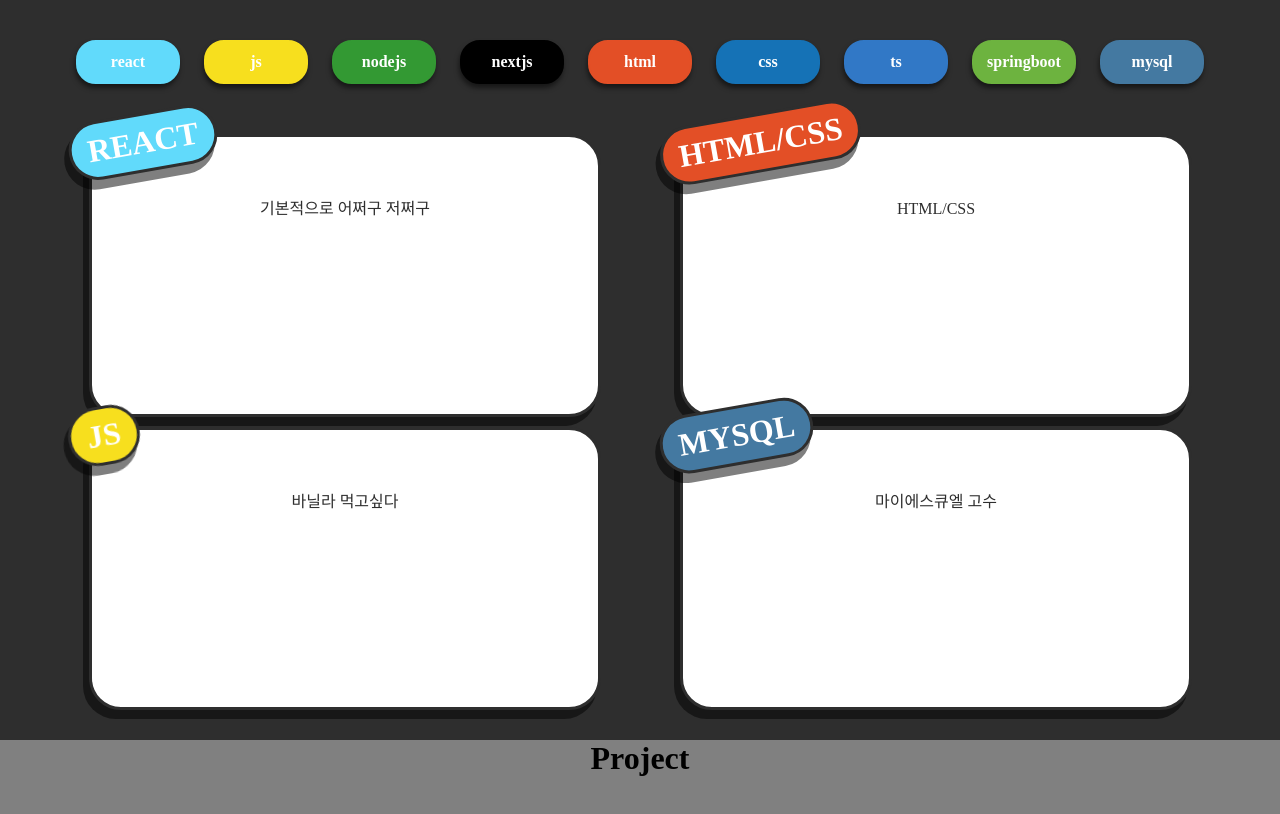
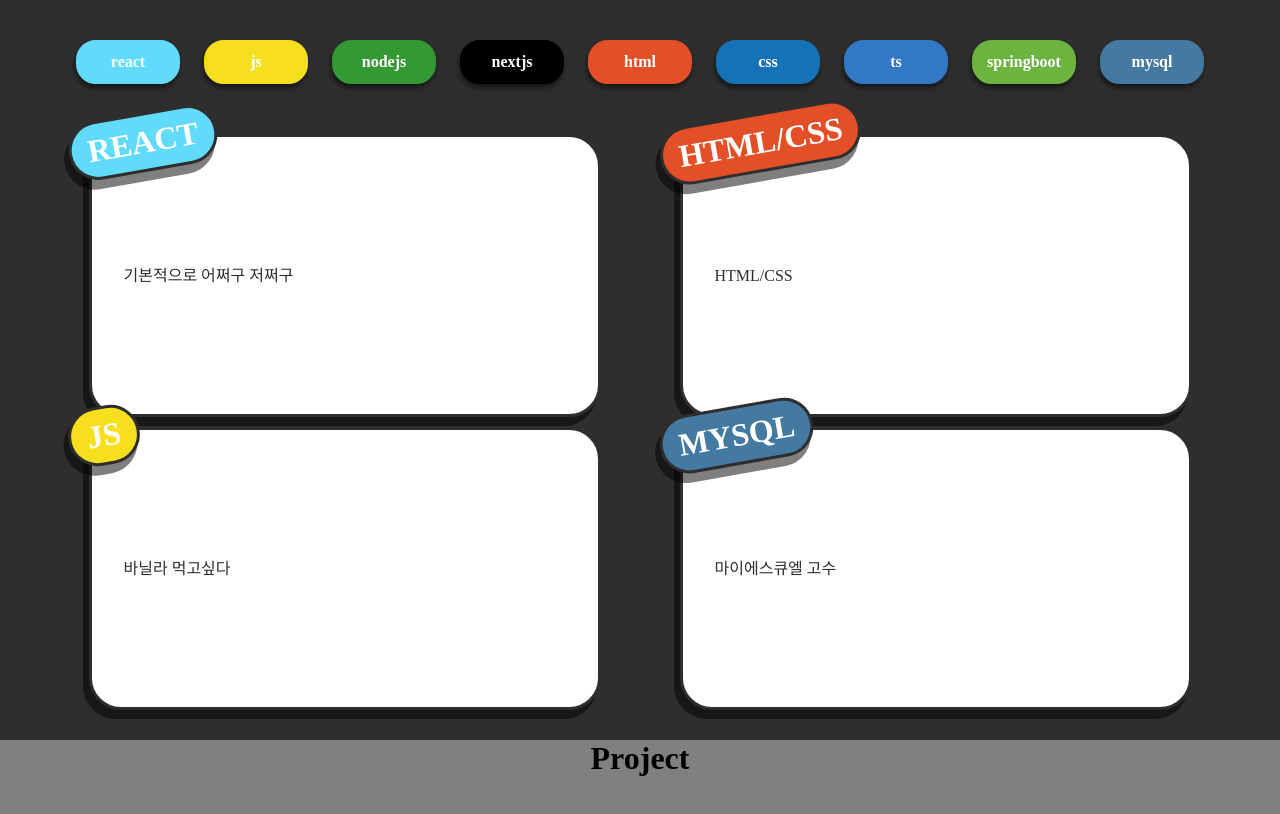
Before and after one commit to BaeDongWoo/BDW_Portfolio, a Next.js app: page / in a window 1280 px wide. Shown: the part 1660-2474 px from the top of the page. Built offline with nearby package versions, Linux system fonts and the light colour scheme.

Commit message:
design:add css code

```diff
--- a/src/components/pages/page3/skillBox.tsx
+++ b/src/components/pages/page3/skillBox.tsx
@@ -5,10 +5,10 @@ interface SkillBoxProps {
 }
 const SkillBox = ({ data }: SkillBoxProps) => {
   return (
-    <Container data-aos="flip-left" bgcol={data.bgcol} color={data.color}>
+    <Container bgcol={data.bgcol} color={data.color}>
       <div className="name">{data.name}</div>
       <div className="contents">
-        <div className="contents__content">{data.content}</div>
+        <span className="contents__content">{data.content}</span>
       </div>
     </Container>
   );
@@ -21,7 +21,10 @@ const Container = styled.div<{ bgcol: string; color: string }>`
   box-shadow: -5px 8px 0px 1px rgba(0, 0, 0, 0.5);
   position: relative;
   background-color: #fff;
+  justify-content: center;
   color: #2e2e2e;
+  display: flex;
+  flex-direction: column;
   .name {
     transform: rotate(-10deg);
     position: absolute;
@@ -40,13 +43,13 @@ const Container = styled.div<{ bgcol: string; color: string }>`
     }
   }
   .contents {
-    margin-top: 1.5rem;
     line-height: 150%;
-
+    text-align: left;
     &__content {
       line-height: 2rem;
       position: relative;
       z-index: 3;
+      white-space: pre-line;
     }
   }
 `;
```
